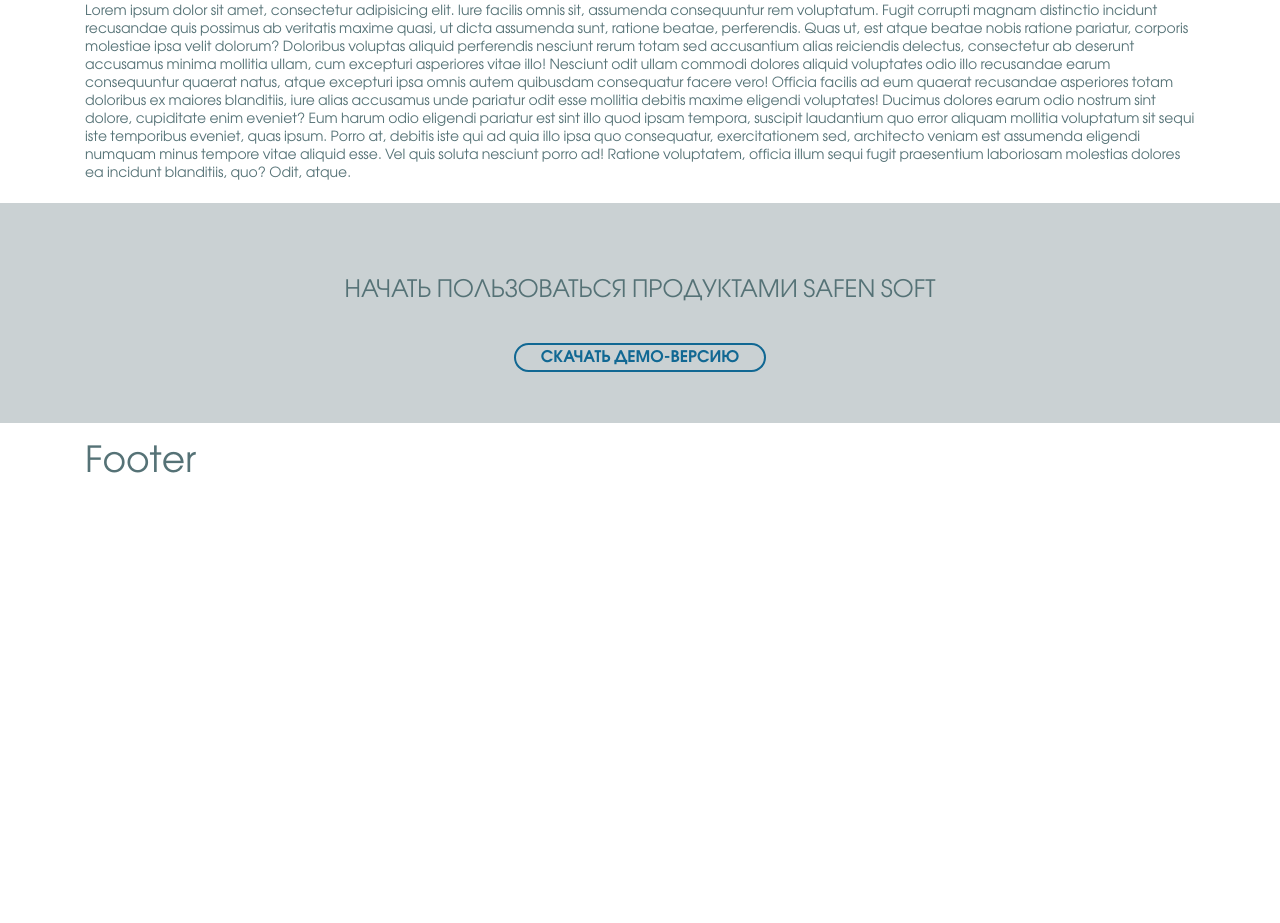
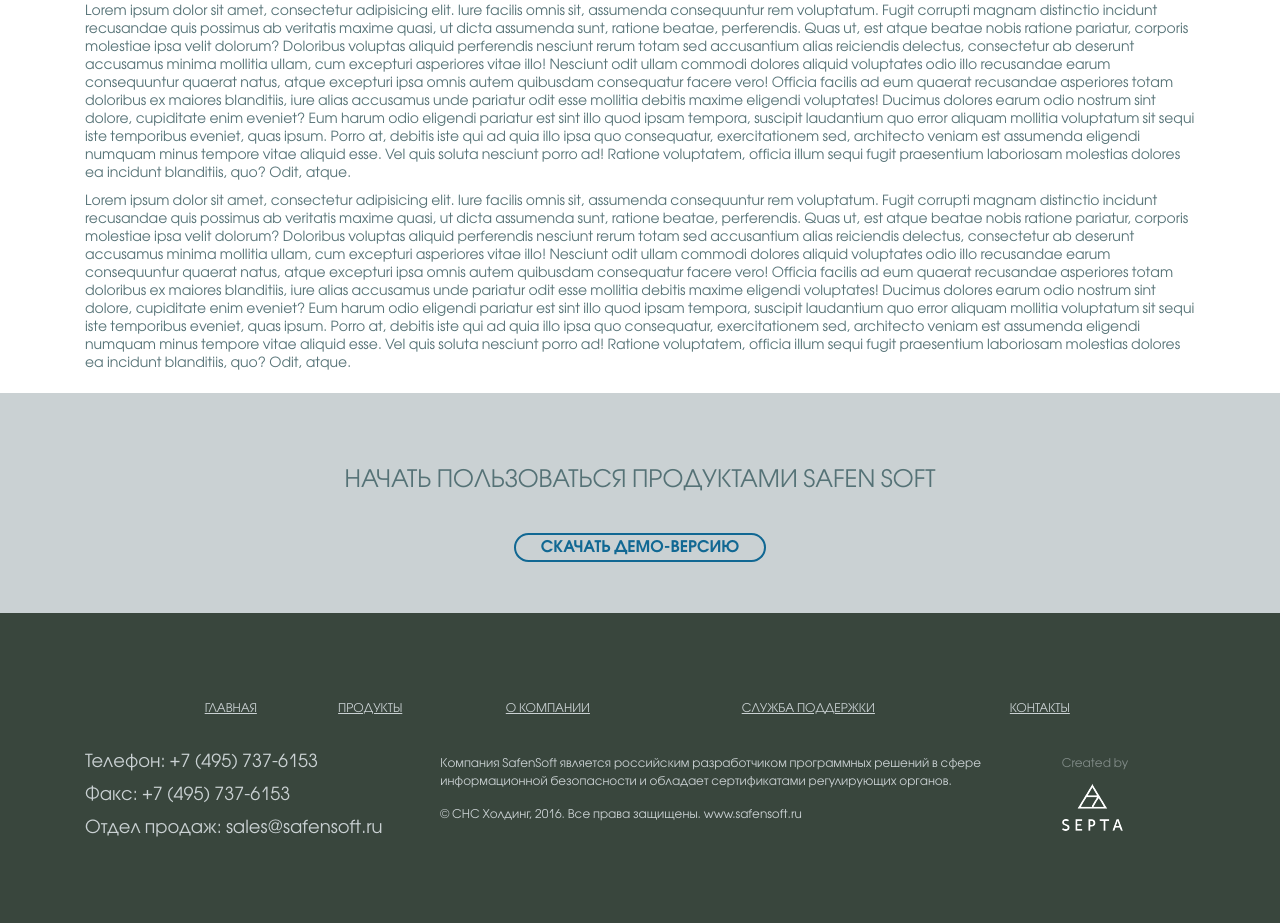
Before and after one commit to terion-name/safen-soft, a website: page src/index.html in a window 1280 px wide. Shown: the part 771-1694 px from the top of the page. Before the commit the page ends 1294 px from the top, so only its background shows below. Drawn offline with nearby package versions, Linux system fonts and the light colour scheme; files that its build step writes are made by us from their sources.

Commit message:
footer almost done

```diff
--- a/src/css/partial/_common.scss
+++ b/src/css/partial/_common.scss
@@ -8,6 +8,7 @@
   max-width: $container-width;
   margin: auto;
   padding: $container-padding;
+  padding-bottom: 0;
 }
 
 .wrapper {
--- a/src/css/partial/_variables.scss
+++ b/src/css/partial/_variables.scss
@@ -17,6 +17,7 @@
 $base-blue: #076290;
 $deep-blue: #116893;
 $demo-gray: #cad1d3;
+$footer-bg: #39463d;
 
 // LAYOUT
 $container-width: 1240px;
--- a/src/css/partial/download-demo/_download-demo.scss
+++ b/src/css/partial/download-demo/_download-demo.scss
@@ -3,7 +3,7 @@
 
   height: 220px;
   width: 100%;
-  margin: $margin-default 0;
+  margin: $margin-default 0 0 0;
 
   background: $demo-gray;
   &-bg {
--- /dev/null
+++ b/src/css/partial/footer/_footer.scss
@@ -0,0 +1,79 @@
+.footer {
+  display: table;
+
+  width: 100%;
+  height: 310px;
+  &-bg {
+    width: 100%;
+    height: 310px;
+
+    background: $footer-bg;
+
+    @include abs(auto, 0, auto, 0);
+  }
+  &-content {
+    position: relative;
+
+    display: table-cell;
+
+    margin: auto;
+
+    vertical-align: middle;
+
+    color: $demo-gray;
+  }
+  &-navigation {
+    display: table;
+
+    width: 85%;
+    margin: 15px auto 35px;
+    &-list {
+      display: table-row;
+    }
+    &-item {
+      display: table-cell;
+
+      text-align: center;
+    }
+    &-link {
+      font-size: $small-size;
+
+      text-decoration: underline;
+      text-transform: uppercase;
+
+      color: $demo-gray;
+      &:hover {
+        color: $white;
+      }
+    }
+  }
+  &-contacts,&-copyright,&-logo {
+    display: table-cell;
+    p {
+      margin-bottom: $margin-default - 5;
+    }
+  }
+  &-contacts {
+    font-size: $large-size;
+
+    width: 32%;
+  }
+  &-copyright {
+    font-size: $small-size;
+
+    width: 56%;
+  }
+  &-logo {
+    font-size: $small-size;
+
+    width: 12%;
+    span {
+      color: rgba($demo-gray, .5);
+    }
+    img {
+      display: block;
+
+      margin-top: 10px;
+    }
+  }
+}
--- a/src/css/partial/header/_header.scss
+++ b/src/css/partial/header/_header.scss
@@ -28,6 +28,9 @@
         &-item {
           text-align: center;
           text-transform: uppercase;
+          &:hover {
+            font-weight: bold;
+          }
         }
       }
     }
@@ -42,13 +45,6 @@
         @extend .btn-normal;
       }
     }
-    // &:before {
-    //   content: "";
-    //   @include abs(0, 0, 0, 0);
-    //   background: $white;
-    //   z-index: 1010;
-    //   opacity: 0;
-    // }
   }
   &.collapsed {
     display: flex;
--- a/src/css/partial/slider/_slider.scss
+++ b/src/css/partial/slider/_slider.scss
@@ -56,6 +56,7 @@
 
       border-top: 1px solid #cecece;
       border-bottom: 1px solid #cecece;
+
       @include abs(0, auto, 0, auto);
     }
   }
--- a/src/css/partial/sprite.scss
+++ b/src/css/partial/sprite.scss
@@ -34,49 +34,49 @@
 $s-arrow-down-image: 'images/sprite.png';
 $s-arrow-down: (442px, 208px, -442px, -208px, 23px, 15px, 474px, 312px, 'images/sprite.png', 's-arrow-down', );
 $s-arrow-name: 's-arrow';
-$s-arrow-x: 314px;
-$s-arrow-y: 131px;
-$s-arrow-offset-x: -314px;
-$s-arrow-offset-y: -131px;
+$s-arrow-x: 190px;
+$s-arrow-y: 222px;
+$s-arrow-offset-x: -190px;
+$s-arrow-offset-y: -222px;
 $s-arrow-width: 47px;
 $s-arrow-height: 47px;
 $s-arrow-total-width: 474px;
 $s-arrow-total-height: 312px;
 $s-arrow-image: 'images/sprite.png';
-$s-arrow: (314px, 131px, -314px, -131px, 47px, 47px, 474px, 312px, 'images/sprite.png', 's-arrow', );
+$s-arrow: (190px, 222px, -190px, -222px, 47px, 47px, 474px, 312px, 'images/sprite.png', 's-arrow', );
 $s-close-icon-active-name: 's-close-icon-active';
-$s-close-icon-active-x: 265px;
+$s-close-icon-active-x: 314px;
 $s-close-icon-active-y: 131px;
-$s-close-icon-active-offset-x: -265px;
+$s-close-icon-active-offset-x: -314px;
 $s-close-icon-active-offset-y: -131px;
 $s-close-icon-active-width: 49px;
 $s-close-icon-active-height: 49px;
 $s-close-icon-active-total-width: 474px;
 $s-close-icon-active-total-height: 312px;
 $s-close-icon-active-image: 'images/sprite.png';
-$s-close-icon-active: (265px, 131px, -265px, -131px, 49px, 49px, 474px, 312px, 'images/sprite.png', 's-close-icon-active', );
+$s-close-icon-active: (314px, 131px, -314px, -131px, 49px, 49px, 474px, 312px, 'images/sprite.png', 's-close-icon-active', );
 $s-close-icon-hover-name: 's-close-icon-hover';
-$s-close-icon-hover-x: 369px;
-$s-close-icon-hover-y: 255px;
-$s-close-icon-hover-offset-x: -369px;
-$s-close-icon-hover-offset-y: -255px;
+$s-close-icon-hover-x: 141px;
+$s-close-icon-hover-y: 222px;
+$s-close-icon-hover-offset-x: -141px;
+$s-close-icon-hover-offset-y: -222px;
 $s-close-icon-hover-width: 49px;
 $s-close-icon-hover-height: 49px;
 $s-close-icon-hover-total-width: 474px;
 $s-close-icon-hover-total-height: 312px;
 $s-close-icon-hover-image: 'images/sprite.png';
-$s-close-icon-hover: (369px, 255px, -369px, -255px, 49px, 49px, 474px, 312px, 'images/sprite.png', 's-close-icon-hover', );
+$s-close-icon-hover: (141px, 222px, -141px, -222px, 49px, 49px, 474px, 312px, 'images/sprite.png', 's-close-icon-hover', );
 $s-close-icon-name: 's-close-icon';
-$s-close-icon-x: 418px;
-$s-close-icon-y: 255px;
-$s-close-icon-offset-x: -418px;
-$s-close-icon-offset-y: -255px;
+$s-close-icon-x: 265px;
+$s-close-icon-y: 131px;
+$s-close-icon-offset-x: -265px;
+$s-close-icon-offset-y: -131px;
 $s-close-icon-width: 49px;
 $s-close-icon-height: 49px;
 $s-close-icon-total-width: 474px;
 $s-close-icon-total-height: 312px;
 $s-close-icon-image: 'images/sprite.png';
-$s-close-icon: (418px, 255px, -418px, -255px, 49px, 49px, 474px, 312px, 'images/sprite.png', 's-close-icon', );
+$s-close-icon: (265px, 131px, -265px, -131px, 49px, 49px, 474px, 312px, 'images/sprite.png', 's-close-icon', );
 $s-computer-name: 's-computer';
 $s-computer-x: 0px;
 $s-computer-y: 0px;
@@ -88,6 +88,17 @@
 $s-computer-total-height: 312px;
 $s-computer-image: 'images/sprite.png';
 $s-computer: (0px, 0px, 0px, 0px, 133px, 114px, 474px, 312px, 'images/sprite.png', 's-computer', );
+$s-footer-logo-name: 's-footer-logo';
+$s-footer-logo-x: 369px;
+$s-footer-logo-y: 255px;
+$s-footer-logo-offset-x: -369px;
+$s-footer-logo-offset-y: -255px;
+$s-footer-logo-width: 61px;
+$s-footer-logo-height: 48px;
+$s-footer-logo-total-width: 474px;
+$s-footer-logo-total-height: 312px;
+$s-footer-logo-image: 'images/sprite.png';
+$s-footer-logo: (369px, 255px, -369px, -255px, 61px, 48px, 474px, 312px, 'images/sprite.png', 's-footer-logo', );
 $s-laptop-name: 's-laptop';
 $s-laptop-x: 0px;
 $s-laptop-y: 222px;
@@ -168,7 +179,7 @@
 $spritesheet-width: 474px;
 $spritesheet-height: 312px;
 $spritesheet-image: 'images/sprite.png';
-$spritesheet-sprites: ($s-aerial, $s-arrow-down, $s-arrow, $s-close-icon-active, $s-close-icon-hover, $s-close-icon, $s-computer, $s-laptop, $s-logo, $s-menu-icon, $s-monitor, $s-satellite-dish, $s-satellite, $s-server, );
+$spritesheet-sprites: ($s-aerial, $s-arrow-down, $s-arrow, $s-close-icon-active, $s-close-icon-hover, $s-close-icon, $s-computer, $s-footer-logo, $s-laptop, $s-logo, $s-menu-icon, $s-monitor, $s-satellite-dish, $s-satellite, $s-server, );
 $spritesheet: (474px, 312px, 'images/sprite.png', $spritesheet-sprites, );
 
 /*
--- a/src/css/styles.scss
+++ b/src/css/styles.scss
@@ -9,3 +9,4 @@
 @import 'partial/header/header';
 @import 'partial/slider/slider';
 @import 'partial/download-demo/download-demo';
+@import 'partial/footer/footer';
--- a/src/include/footer.html
+++ b/src/include/footer.html
@@ -1 +1,47 @@
-<h1>Footer</h1>
+<footer class="footer">
+  <div class="footer-bg"></div>
+  <section class="footer-content">
+    <nav class="footer-navigation">
+      <ul class="footer-navigation-list">
+        <li class="footer-navigation-item">
+          <a href="#" class="footer-navigation-link">Главная</a>
+        </li>
+        <li class="footer-navigation-item">
+          <a href="#" class="footer-navigation-link">Продукты</a>
+        </li>
+        <li class="footer-navigation-item">
+          <a href="#" class="footer-navigation-link">О компании</a>
+        </li>
+        <li class="footer-navigation-item">
+          <a href="#" class="footer-navigation-link">Служба поддержки</a>
+        </li>
+        <li class="footer-navigation-item">
+          <a href="#" class="footer-navigation-link">Контакты</a>
+        </li>
+      </ul>
+    </nav>
+    <div class="footer-contacts">
+      <p>
+        Телефон: +7 (495) 737-6153
+      </p>
+      <p>
+        Факс: +7 (495) 737-6153
+      </p>
+      <p>
+        Отдел продаж: sales@safensoft.ru
+      </p>
+    </div>
+    <div class="footer-copyright">
+      <p>
+        Компания SafenSoft является российским разработчиком программных решений в сфере информационной безопасности и обладает сертификатами регулирующих органов.
+      </p>
+      <p>
+        &copy; СНС Холдинг, 2016. Все права защищены. www.safensoft.ru
+      </p>
+    </div>
+    <div class="footer-logo">
+      <span>Created by</span>
+      <img src="css/images/footer-logo.png" alt="footer-logo">
+    </div>
+  </section>
+</footer>
--- a/src/include/main/main.html
+++ b/src/include/main/main.html
@@ -1,3 +1,7 @@
 <div class="main-content">
   Lorem ipsum dolor sit amet, consectetur adipisicing elit. Iure facilis omnis sit, assumenda consequuntur rem voluptatum. Fugit corrupti magnam distinctio incidunt recusandae quis possimus ab veritatis maxime quasi, ut dicta assumenda sunt, ratione beatae, perferendis. Quas ut, est atque beatae nobis ratione pariatur, corporis molestiae ipsa velit dolorum? Doloribus voluptas aliquid perferendis nesciunt rerum totam sed accusantium alias reiciendis delectus, consectetur ab deserunt accusamus minima mollitia ullam, cum excepturi asperiores vitae illo! Nesciunt odit ullam commodi dolores aliquid voluptates odio illo recusandae earum consequuntur quaerat natus, atque excepturi ipsa omnis autem quibusdam consequatur facere vero! Officia facilis ad eum quaerat recusandae asperiores totam doloribus ex maiores blanditiis, iure alias accusamus unde pariatur odit esse mollitia debitis maxime eligendi voluptates! Ducimus dolores earum odio nostrum sint dolore, cupiditate enim eveniet? Eum harum odio eligendi pariatur est sint illo quod ipsam tempora, suscipit laudantium quo error aliquam mollitia voluptatum sit sequi iste temporibus eveniet, quas ipsum. Porro at, debitis iste qui ad quia illo ipsa quo consequatur, exercitationem sed, architecto veniam est assumenda eligendi numquam minus tempore vitae aliquid esse. Vel quis soluta nesciunt porro ad! Ratione voluptatem, officia illum sequi fugit praesentium laboriosam molestias dolores ea incidunt blanditiis, quo? Odit, atque.
 </div>
+<p></p>
+<div class="main-content">
+  Lorem ipsum dolor sit amet, consectetur adipisicing elit. Iure facilis omnis sit, assumenda consequuntur rem voluptatum. Fugit corrupti magnam distinctio incidunt recusandae quis possimus ab veritatis maxime quasi, ut dicta assumenda sunt, ratione beatae, perferendis. Quas ut, est atque beatae nobis ratione pariatur, corporis molestiae ipsa velit dolorum? Doloribus voluptas aliquid perferendis nesciunt rerum totam sed accusantium alias reiciendis delectus, consectetur ab deserunt accusamus minima mollitia ullam, cum excepturi asperiores vitae illo! Nesciunt odit ullam commodi dolores aliquid voluptates odio illo recusandae earum consequuntur quaerat natus, atque excepturi ipsa omnis autem quibusdam consequatur facere vero! Officia facilis ad eum quaerat recusandae asperiores totam doloribus ex maiores blanditiis, iure alias accusamus unde pariatur odit esse mollitia debitis maxime eligendi voluptates! Ducimus dolores earum odio nostrum sint dolore, cupiditate enim eveniet? Eum harum odio eligendi pariatur est sint illo quod ipsam tempora, suscipit laudantium quo error aliquam mollitia voluptatum sit sequi iste temporibus eveniet, quas ipsum. Porro at, debitis iste qui ad quia illo ipsa quo consequatur, exercitationem sed, architecto veniam est assumenda eligendi numquam minus tempore vitae aliquid esse. Vel quis soluta nesciunt porro ad! Ratione voluptatem, officia illum sequi fugit praesentium laboriosam molestias dolores ea incidunt blanditiis, quo? Odit, atque.
+</div>
```
Also changed, not shown: src/css/images/footer-logo.png (added), src/css/images/sprite.png, src/css/sprites/footer-logo.png (added).
